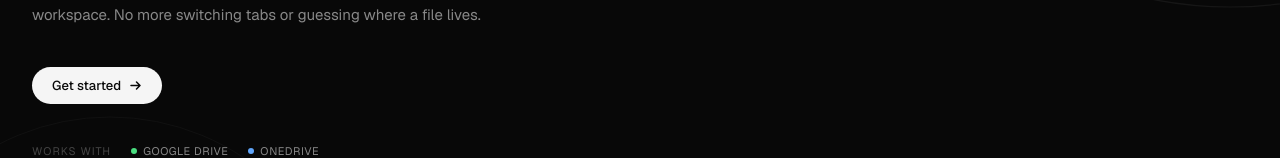
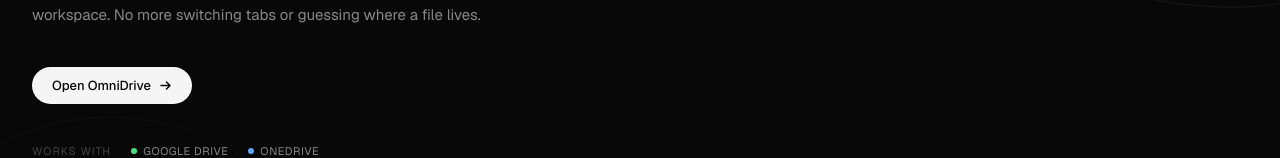
Before and after one commit to DevonYuan/Unified-Storage-Provider, a React (Vite) app in the folder frontend/: page / in a window 1280 px wide. Shown: the part 433-591 px from the top of the page. Built offline with nearby package versions, Linux system fonts and the light colour scheme.

Commit message:
Another edit

```diff
--- a/frontend/src/components/LoginPage.jsx
+++ b/frontend/src/components/LoginPage.jsx
@@ -178,7 +178,7 @@ export function LoginPage() {
             onMouseEnter={e => (e.currentTarget.style.opacity = '0.88')}
             onMouseLeave={e => (e.currentTarget.style.opacity = '1')}
           >
-            Get started
+            Open OmniDrive
             <svg width="13" height="13" viewBox="0 0 13 13" fill="none" aria-hidden="true">
               <path d="M2 6.5H11M11 6.5L7.5 3M11 6.5L7.5 10" stroke="currentColor" strokeWidth="1.5" strokeLinecap="round" strokeLinejoin="round" />
             </svg>
```
